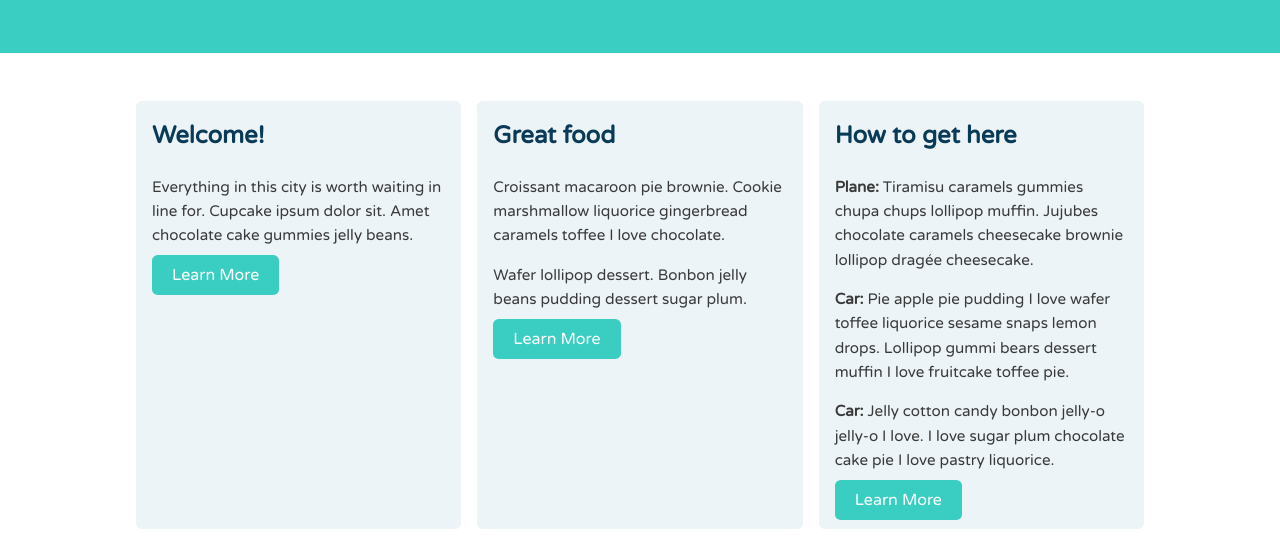
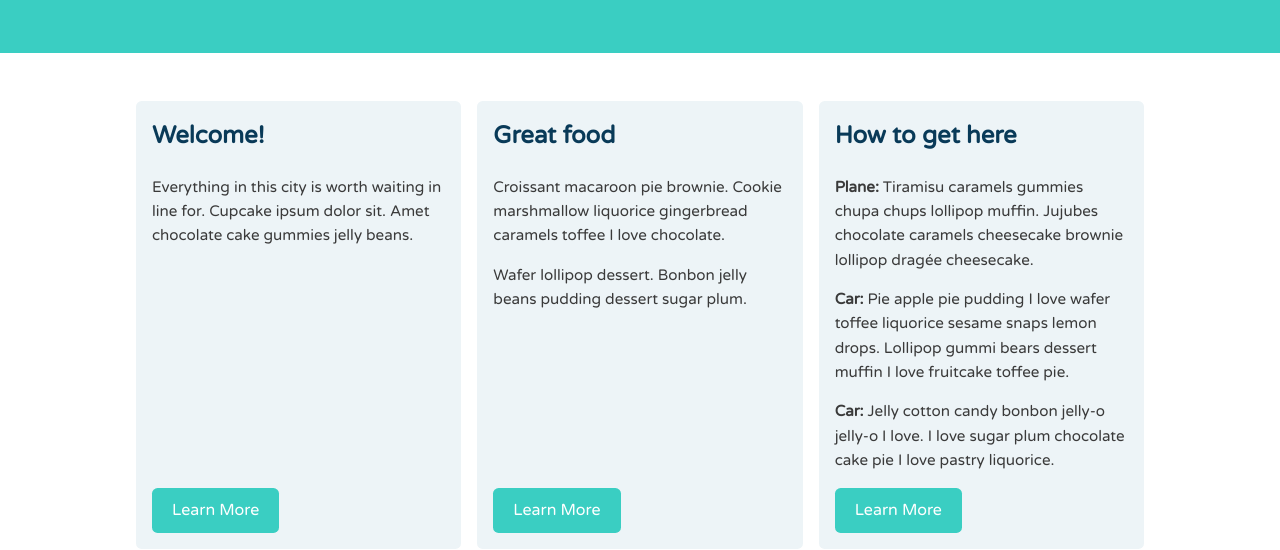
Before and after one commit to raf-l8bloomer/Team-Treehouse-Practice, a plain HTML site: page html-css-practice/3-building-a-layout-with-flexbox/4-aligning-items-to-bottom-of-column/start/index.html in a window 1280 px wide. Shown: the part 427-977 px from the top of the page. Drawn offline with Linux system fonts and the light colour scheme.

Commit message:
Finish all lessons

```diff
--- a/html-css-practice/3-building-a-layout-with-flexbox/3-three-column-layout-with-flexbox/start/css/flexbox.css
+++ b/html-css-practice/3-building-a-layout-with-flexbox/3-three-column-layout-with-flexbox/start/css/flexbox.css
@@ -6,7 +6,8 @@
 
 	.main-header,
 	.main-nav,
-	.row {
+	.row,
+	.col {
 		display: flex;
 	}
 
--- a/html-css-practice/3-building-a-layout-with-flexbox/4-aligning-items-to-bottom-of-column/start/css/flexbox.css
+++ b/html-css-practice/3-building-a-layout-with-flexbox/4-aligning-items-to-bottom-of-column/start/css/flexbox.css
@@ -6,7 +6,8 @@
 
 	.main-header,
 	.main-nav,
-	.row {
+	.row,
+	.col{
 		display: flex;
 	}
 
@@ -17,6 +18,12 @@
 
 	.col {
 		flex: 1;
+		flex-direction: column;
+	}
+
+	.button {
+		margin-top: auto;
+		align-self: flex-start;
 	}
 
 }
--- a/html-css-practice/3-building-a-layout-with-flexbox/5-sticky-footer-with-flexbox/start/css/flexbox.css
+++ b/html-css-practice/3-building-a-layout-with-flexbox/5-sticky-footer-with-flexbox/start/css/flexbox.css
@@ -2,7 +2,15 @@
   Base Styles
 ==================================== */
 
+body {
+	display: flex;
+	flex-direction: column;
+	min-height: 100vh;
+}
 
+.row {
+	flex: 1;
+}
 
 /* =================================
   Media Queries
```
